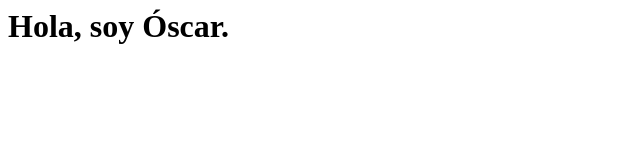
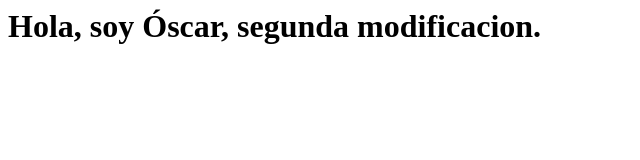
Before and after one commit to OscarGonzalezEscabias/RepositorioPrueba, a plain HTML site: page index.html in a window 1280 px wide. Shown: the whole page, without its empty margins (0-640 px from the left). Drawn offline with Linux system fonts and the light colour scheme.

Commit message:
version 0.0.2

```diff
--- a/index.html
+++ b/index.html
@@ -3,6 +3,6 @@
 <title>Prueba</title>
 </head>
 <body>
-<h1>Hola, soy Óscar.</h1>
+<h1>Hola, soy Óscar, segunda modificacion.</h1>
 </body>
 </html>
```
